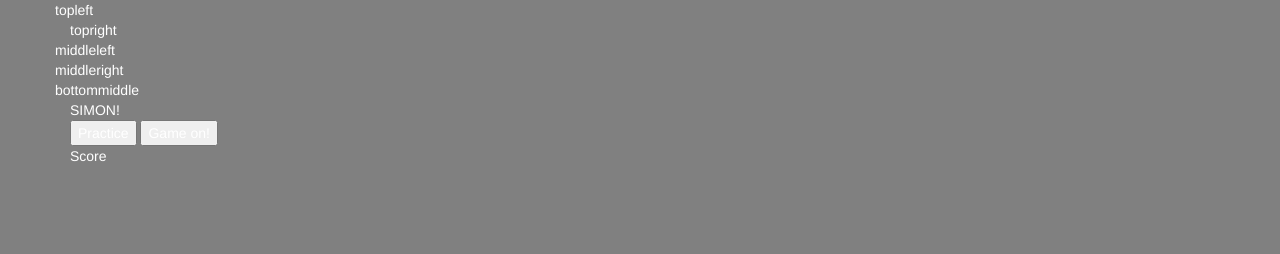
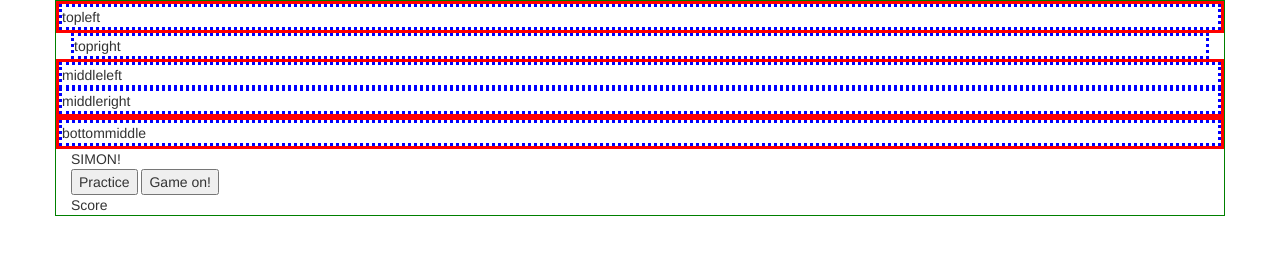
Before and after one commit to edking94/milestone-project-2, a plain HTML site: page index.html in a window 1280 px wide. Drawn offline with nearby package versions, Linux system fonts and the light colour scheme.

Commit message:
beginning grid system

```diff
--- a/assets/css/style.css
+++ b/assets/css/style.css
@@ -1,8 +1,6 @@
 @import url("https://fonts.googleapis.com/css2?family=Roboto&display=swap");
 
 body {
-  background-color: grey;
-  color: white;
 }
 
 #topleft {
@@ -43,3 +41,15 @@ body {
 }
 .text2 {
 }
+
+.my-container {
+    border: 1px solid green;
+
+}
+.my-row{
+border: 3px solid red;
+}
+
+.my-col {
+border: 3px dotted blue;
+}
--- a/index.html
+++ b/index.html
@@ -13,24 +13,24 @@
   </head>
 
   <body>
-    <div class="container">
-      <div class="row">
-        <div class="col">
+    <div class="container my-container">
+      <div class="row justify-content-center my-row">
+        <div class="col-4 my-col">
           <div id="topleft">topleft</div>
         </div>
       </div>
-      <div class="col">
+      <div class="col-4 my-col">
         <div id="topright">topright</div>
       </div>
-      <div class="row">
-        <div class="col">
+      <div class="row my-row">
+        <div class="col my-col">
           <div id="middleleft">middleleft</div>
         </div>
-        <div class="col">
+        <div class="col my-col">
           <div id="middleright">middleright</div></div>
       </div>
-      <div class="row">
-        <div class="col">
+      <div class="row my-row">
+        <div class="col my-col">
           <div id="bottommiddle">bottommiddle</div>
         </div>
       </div>
```
